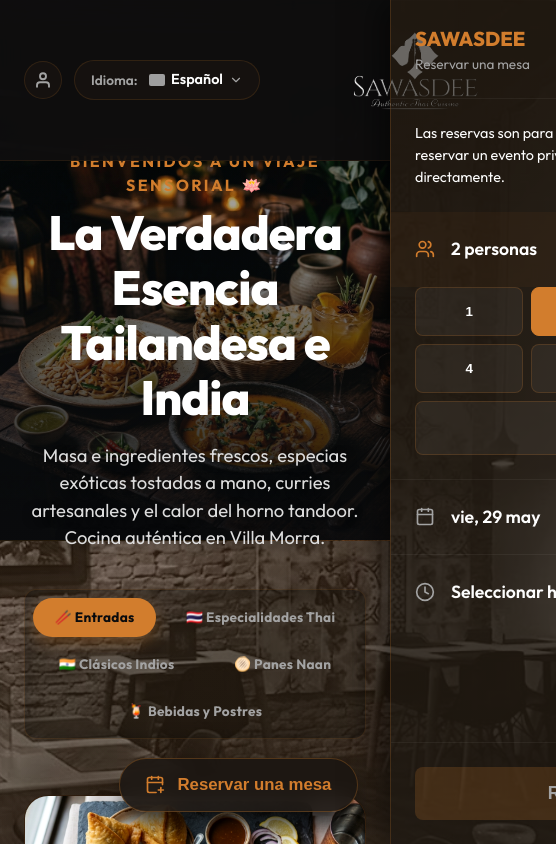
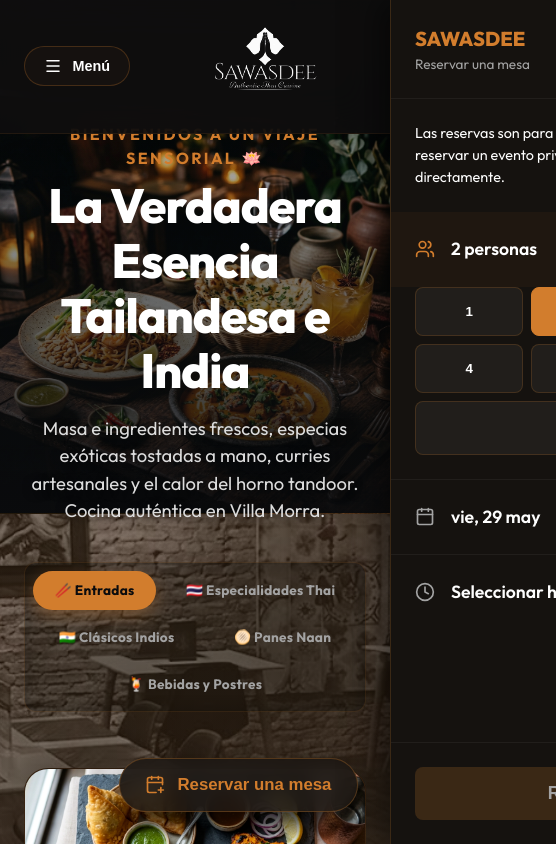
Before and after one commit to sawasdeepy2026-hue/sawasdee-web, a React (Vite) app: page / in a window 390 px wide. Shown: the top 844 px of the page, 556 px wide, since content can reach past the window. Built offline with nearby package versions, Linux system fonts and the light colour scheme; grey boxes are pictures that could not be loaded.

Commit message:
Implement sliding curtain menu containing login and language options for both desktop and mobile

```diff
--- a/src/components/Header.tsx
+++ b/src/components/Header.tsx
@@ -1,6 +1,6 @@
-import { ChevronDown, Menu } from 'lucide-react';
+import { Menu } from 'lucide-react';
 import { useTranslation } from 'react-i18next';
-import { useState, useRef, useEffect } from 'react';
+import { useState } from 'react';
 
 interface HeaderProps {
   isAdmin: boolean;
@@ -25,33 +25,12 @@
   onLogoutClick,
   onEditCredentialsClick
 }: HeaderProps) {
-  const { t, i18n } = useTranslation();
-  const [isLangOpen, setIsLangOpen] = useState(false);
-  const [isAdminMenuOpen, setIsAdminMenuOpen] = useState(false);
-  const [isMobileMenuOpen, setIsMobileMenuOpen] = useState(false);
-
-  const langRef = useRef<HTMLDivElement>(null);
-  const adminRef = useRef<HTMLDivElement>(null);
+  const { i18n } = useTranslation();
+  const [isMenuOpen, setIsMenuOpen] = useState(false);
 
   const changeLanguage = (lng: string) => {
     i18n.changeLanguage(lng);
-    setIsLangOpen(false);
   };
-
-  useEffect(() => {
-    const handleClickOutside = (event: MouseEvent) => {
-      if (langRef.current && !langRef.current.contains(event.target as Node)) {
-        setIsLangOpen(false);
-      }
-      if (adminRef.current && !adminRef.current.contains(event.target as Node)) {
-        setIsAdminMenuOpen(false);
-      }
-    };
-    document.addEventListener('mousedown', handleClickOutside);
-    return () => document.removeEventListener('mousedown', handleClickOutside);
-  }, []);
-
-  const currentLang = LANGUAGES.find(l => l.code === i18n.language) || LANGUAGES[0];
 
   return (
     <header
@@ -63,243 +42,53 @@
         backdropFilter: 'blur(20px)',
         WebkitBackdropFilter: 'blur(20px)',
         borderBottom: '1px solid rgba(210, 125, 45, 0.1)',
-        padding: '1.25rem 0',
+        padding: '1rem 0',
         transition: 'var(--transition)'
       }}
     >
-      <div className="container" style={{ display: 'flex', justifyContent: 'space-between', alignItems: 'center', minHeight: '120px', gap: '1rem', width: '100%' }}>
+      <div className="container" style={{ display: 'flex', justifyContent: 'space-between', alignItems: 'center', minHeight: '100px', gap: '1rem', width: '100%' }}>
 
-        {/* Column 1 (Left): Desktop Controls or Mobile Menu Hamburger (flex-start) */}
+        {/* Column 1 (Left): Premium Menu Trigger Button */}
         <div style={{ flex: 1, display: 'flex', alignItems: 'center', justifyContent: 'flex-start' }}>
-          {/* Left Side: Admin Login & Language Selector (Desktop) */}
-          <div className="desktop-nav" style={{ alignItems: 'center', gap: '0.75rem' }}>
-            {/* Admin Profile Login Button */}
-            <div
-              ref={adminRef}
-              style={{ position: 'relative' }}
-            >
-              {isAdmin ? (
-                <div
-                  onClick={() => setIsAdminMenuOpen(!isAdminMenuOpen)}
-                  style={{
-                    display: 'flex',
-                    alignItems: 'center',
-                    gap: '0.5rem',
-                    background: 'rgba(210, 125, 45, 0.12)',
-                    padding: '0.5rem 1rem',
-                    borderRadius: '50px',
-                    border: '1px solid var(--primary)',
-                    cursor: 'pointer',
-                    userSelect: 'none',
-                    boxShadow: '0 0 10px rgba(210, 125, 45, 0.2)'
-                  }}
-                >
-                  <span style={{ width: '8px', height: '8px', borderRadius: '50%', background: '#4ade80', boxShadow: '0 0 8px #4ade80' }}></span>
-                  <span style={{ color: 'white', fontSize: '0.85rem', fontWeight: 700 }}>
-                    {adminUsername}
-                  </span>
-                  <ChevronDown size={14} color="var(--primary)" style={{ transform: isAdminMenuOpen ? 'rotate(180deg)' : 'none', transition: '0.2s' }} />
-                </div>
-              ) : (
-                <div
-                  onClick={onLoginClick}
+          <button
+            onClick={() => setIsMenuOpen(!isMenuOpen)}
             style={{
                display: 'flex',
                alignItems: 'center',
                justifyContent: 'center',
-                    width: '38px',
-                    height: '38px',
-                    borderRadius: '50%',
-                    background: 'rgba(28, 23, 18, 0.6)',
-                    border: '1px solid rgba(210, 125, 45, 0.15)',
+               gap: '0.65rem',
+               padding: '0.65rem 1.2rem',
+               borderRadius: '50px',
+               background: isMenuOpen ? 'var(--primary)' : 'rgba(28, 23, 18, 0.6)',
+               border: isMenuOpen ? '1px solid var(--primary)' : '1px solid rgba(210, 125, 45, 0.25)',
+               color: isMenuOpen ? '#0a0b0d' : 'white',
                cursor: 'pointer',
-                    color: 'var(--text-muted)',
-                    transition: 'var(--transition)'
+               fontWeight: 700,
+               fontSize: '0.9rem',
+               transition: 'all 0.3s ease',
+               boxShadow: isMenuOpen ? '0 4px 15px rgba(210, 125, 45, 0.25)' : 'none'
             }}
             onMouseEnter={(e) => {
+              if (!isMenuOpen) {
                 e.currentTarget.style.borderColor = 'var(--primary)';
-                    e.currentTarget.style.color = 'var(--primary)';
-                    e.currentTarget.style.transform = 'scale(1.05)';
-                  }}
-                  onMouseLeave={(e) => {
-                    e.currentTarget.style.borderColor = 'rgba(210, 125, 45, 0.15)';
-                    e.currentTarget.style.color = 'var(--text-muted)';
-                    e.currentTarget.style.transform = 'scale(1)';
-                  }}
-                  title="Acceso Administrador"
-                >
-                  <svg viewBox="0 0 24 24" width="18" height="18" stroke="currentColor" strokeWidth="2.5" fill="none" strokeLinecap="round" strokeLinejoin="round">
-                    <path d="M20 21v-2a4 4 0 0 0-4-4H8a4 4 0 0 0-4 4v2"></path>
-                    <circle cx="12" cy="7" r="4"></circle>
-                  </svg>
-                </div>
-              )}
-
-              {isAdminMenuOpen && isAdmin && (
-                <div
-                  style={{
-                    position: 'absolute',
-                    top: '110%',
-                    left: 0,
-                    width: '180px',
-                    background: 'rgba(15, 16, 20, 0.95)',
-                    backdropFilter: 'blur(10px)',
-                    border: '1px solid rgba(210, 125, 45, 0.2)',
-                    borderRadius: '12px',
-                    boxShadow: '0 10px 25px rgba(0,0,0,0.5)',
-                    overflow: 'hidden',
-                    zIndex: 100,
-                    display: 'flex',
-                    flexDirection: 'column'
-                  }}
-                >
-                  <div
-                    onClick={() => {
-                      setIsAdminMenuOpen(false);
-                      onEditCredentialsClick();
-                    }}
-                    style={{
-                      padding: '0.75rem 1rem',
-                      cursor: 'pointer',
-                      color: 'white',
-                      fontSize: '0.85rem',
-                      fontWeight: 500,
-                      borderBottom: '1px solid rgba(255, 255, 255, 0.05)',
-                      transition: 'background 0.2s'
-                    }}
-                    onMouseEnter={(e) => e.currentTarget.style.background = 'rgba(255, 255, 255, 0.05)'}
-                    onMouseLeave={(e) => e.currentTarget.style.background = 'transparent'}
-                  >
-                    ⚙️ Credenciales
-                  </div>
-                  <div
-                    onClick={() => {
-                      setIsAdminMenuOpen(false);
-                      onLogoutClick();
-                    }}
-                    style={{
-                      padding: '0.75rem 1rem',
-                      cursor: 'pointer',
-                      color: '#ff4d4d',
-                      fontSize: '0.85rem',
-                      fontWeight: 500,
-                      transition: 'background 0.2s'
-                    }}
-                    onMouseEnter={(e) => e.currentTarget.style.background = 'rgba(255, 77, 77, 0.1)'}
-                    onMouseLeave={(e) => e.currentTarget.style.background = 'transparent'}
-                  >
-                    🚪 Cerrar Sesión
-                  </div>
-                </div>
-              )}
-            </div>
-
-            {/* Language Selector */}
-            <div
-              ref={langRef}
-              style={{ position: 'relative' }}
-            >
-              <div
-                onClick={() => setIsLangOpen(!isLangOpen)}
-                style={{
-                  display: 'flex',
-                  alignItems: 'center',
-                  gap: '0.5rem',
-                  background: 'rgba(28, 23, 18, 0.6)',
-                  padding: '0.5rem 1rem',
-                  borderRadius: '50px',
-                  border: '1px solid rgba(210, 125, 45, 0.15)',
-                  cursor: 'pointer',
-                  userSelect: 'none'
-                }}
-              >
-                <span style={{ color: 'var(--text-muted)', fontSize: '0.85rem', fontWeight: 600 }}>
-                  {t('ui.language', 'Idioma')}:
-                </span>
-                <div style={{ display: 'flex', alignItems: 'center', gap: '0.4rem', marginLeft: '0.2rem' }}>
-                  <img src={currentLang.flagUrl} alt={currentLang.name} style={{ width: '16px', borderRadius: '2px' }} />
-                  <span style={{ color: 'white', fontSize: '0.9rem', fontWeight: 600 }}>{currentLang.name}</span>
-                  <ChevronDown size={14} color="var(--text-muted)" style={{ transform: isLangOpen ? 'rotate(180deg)' : 'none', transition: '0.2s' }} />
-                </div>
-              </div>
-
-              {isLangOpen && (
-                <div
-                  style={{
-                    position: 'absolute',
-                    top: '110%',
-                    left: 0,
-                    width: '160px',
-                    background: 'rgba(15, 16, 20, 0.95)',
-                    backdropFilter: 'blur(10px)',
-                    border: '1px solid rgba(210, 125, 45, 0.15)',
-                    borderRadius: '12px',
-                    boxShadow: '0 10px 25px rgba(0,0,0,0.5)',
-                    overflow: 'hidden',
-                    zIndex: 100,
-                    display: 'flex',
-                    flexDirection: 'column'
-                  }}
-                >
-                  {LANGUAGES.map(lang => (
-                    <div
-                      key={lang.code}
-                      onClick={() => changeLanguage(lang.code)}
-                      style={{
-                        display: 'flex',
-                        alignItems: 'center',
-                        gap: '0.75rem',
-                        padding: '0.75rem 1rem',
-                        cursor: 'pointer',
-                        color: i18n.language === lang.code ? 'var(--primary)' : 'white',
-                        background: i18n.language === lang.code ? 'rgba(210, 125, 45, 0.1)' : 'transparent',
-                        borderBottom: '1px solid rgba(255,255,255,0.05)',
-                        transition: '0.2s',
-                        fontWeight: i18n.language === lang.code ? 700 : 500
-                      }}
-                      onMouseEnter={(e) => {
-                        if (i18n.language !== lang.code) {
-                          e.currentTarget.style.background = 'rgba(255,255,255,0.05)';
+                e.currentTarget.style.background = 'rgba(210, 125, 45, 0.08)';
               }
             }}
             onMouseLeave={(e) => {
-                        if (i18n.language !== lang.code) {
-                          e.currentTarget.style.background = 'transparent';
+              if (!isMenuOpen) {
+                e.currentTarget.style.borderColor = 'rgba(210, 125, 45, 0.25)';
+                e.currentTarget.style.background = 'rgba(28, 23, 18, 0.6)';
               }
             }}
           >
-                      <img src={lang.flagUrl} alt={lang.name} style={{ width: '18px', borderRadius: '2px' }} />
-                      {lang.name}
-                    </div>
-                  ))}
-                </div>
-              )}
-            </div>
+            <Menu size={18} />
+            <span>Menú</span>
+          </button>
         </div>
 
-          {/* Hamburger Mobile Menu Toggle */}
-          <div
-            className="mobile-nav-toggle"
-            onClick={() => setIsMobileMenuOpen(!isMobileMenuOpen)}
-            style={{
-               alignItems: 'center',
-               justifyContent: 'center',
-               width: '44px',
-               height: '44px',
-               borderRadius: '8px',
-               background: 'rgba(28, 23, 18, 0.6)',
-               border: '1px solid rgba(210, 125, 45, 0.15)',
-               cursor: 'pointer',
-               transition: 'var(--transition)'
-            }}
-          >
-            <Menu size={22} color="var(--primary)" />
-          </div>
-        </div>
-
-        {/* Column 2 (Center): Brand Logo & Name (center) */}
+        {/* Column 2 (Center): Brand Logo & Name */}
         <div style={{ flex: '0 0 auto', display: 'flex', justifyContent: 'center', alignItems: 'center' }}>
-          <svg width="280" height="110" viewBox="0 0 360 170" style={{ pointerEvents: 'none' }}>
+          <svg width="240" height="90" viewBox="0 0 360 170" style={{ pointerEvents: 'none' }}>
             <defs>
               <filter id="remove-black" colorInterpolationFilters="sRGB">
                 <feColorMatrix type="matrix" values="
@@ -320,84 +109,156 @@
           </svg>
         </div>
 
-        {/* Column 3 (Right): Spacer to keep logo centered */}
+        {/* Column 3 (Right): Spacer */}
         <div style={{ flex: 1, display: 'flex', alignItems: 'center', justifyContent: 'flex-end' }}>
-          {/* Cart Button removed as requested to avoid redundancy with the floating bottom bar */}
+          {/* Preserves symmetry */}
         </div>
 
       </div>
 
-      {/* Mobile Menu Dropdown */}
-      {isMobileMenuOpen && (
+      {/* Premium Slide-Down Curtain Panel (Persiana) */}
+      <div
+        style={{
+          background: 'rgba(10, 11, 13, 0.96)',
+          backdropFilter: 'blur(20px)',
+          WebkitBackdropFilter: 'blur(20px)',
+          borderBottom: isMenuOpen ? '1px solid rgba(210, 125, 45, 0.15)' : '1px solid transparent',
+          overflow: 'hidden',
+          transition: 'all 0.4s cubic-bezier(0.16, 1, 0.3, 1)',
+          maxHeight: isMenuOpen ? '450px' : '0px',
+          opacity: isMenuOpen ? 1 : 0,
+          transform: isMenuOpen ? 'translateY(0)' : 'translateY(-15px)',
+          boxShadow: '0 20px 40px rgba(0,0,0,0.5)',
+          zIndex: 40
+        }}
+      >
+        <div style={{ padding: '2rem 1rem', maxWidth: '1200px', margin: '0 auto', display: 'flex', flexWrap: 'wrap', gap: '2rem', justifyContent: 'center' }}>
+
+          {/* Card 1: Acceso Administrador */}
           <div style={{
-          position: 'absolute',
-          top: '100%',
-          left: 0,
-          right: 0,
-          background: 'rgba(10, 11, 13, 0.95)',
-          backdropFilter: 'blur(20px)',
-          borderBottom: '1px solid rgba(210, 125, 45, 0.15)',
-          padding: '1rem',
+            flex: '1 1 300px',
+            background: 'rgba(255, 255, 255, 0.02)',
+            border: '1px solid rgba(210, 125, 45, 0.12)',
+            borderRadius: '16px',
+            padding: '1.5rem',
             display: 'flex',
             flexDirection: 'column',
             gap: '1rem',
-          zIndex: 40,
-          boxShadow: '0 10px 30px rgba(0,0,0,0.5)'
+            boxShadow: '0 8px 32px rgba(0, 0, 0, 0.2)'
           }}>
+            <h4 style={{ color: 'var(--primary)', margin: 0, fontSize: '1.05rem', fontWeight: 800, display: 'flex', alignItems: 'center', gap: '0.5rem' }}>
+              🔒 Acceso de Administrador
+            </h4>
+            <p style={{ color: 'var(--text-muted)', fontSize: '0.85rem', lineHeight: 1.5, margin: 0 }}>
+              Ingresa para gestionar el menú, modificar precios, agregar platos y cambiar imágenes de tus especialidades.
+            </p>
 
-          <div style={{ display: 'flex', justifyContent: 'space-between', alignItems: 'center' }}>
-            <span style={{ color: 'white', fontWeight: 600 }}>Menú Principal</span>
-          </div>
-
-          <div style={{ display: 'flex', flexDirection: 'column', gap: '0.75rem' }}>
             {isAdmin ? (
-              <div style={{ background: 'rgba(255,255,255,0.02)', padding: '1rem', borderRadius: '8px', border: '1px solid rgba(210,125,45,0.1)' }}>
-                <div style={{ color: 'var(--primary)', fontWeight: 600, marginBottom: '0.5rem' }}>
-                  Admin: {adminUsername}
+              <div style={{ display: 'flex', flexDirection: 'column', gap: '0.75rem', marginTop: 'auto' }}>
+                <div style={{ display: 'flex', alignItems: 'center', gap: '0.5rem', color: '#4ade80', fontSize: '0.85rem', fontWeight: 700 }}>
+                  <span style={{ width: '8px', height: '8px', borderRadius: '50%', background: '#4ade80', boxShadow: '0 0 8px #4ade80' }}></span>
+                  Admin activo: {adminUsername}
                 </div>
                 <div style={{ display: 'flex', gap: '0.5rem' }}>
-                  <button onClick={() => { onEditCredentialsClick(); setIsMobileMenuOpen(false); }} className="btn" style={{ flex: 1, padding: '0.5rem', background: 'rgba(255,255,255,0.1)', color: 'white', fontSize: '0.85rem' }}>Credenciales</button>
-                  <button onClick={() => { onLogoutClick(); setIsMobileMenuOpen(false); }} className="btn" style={{ flex: 1, padding: '0.5rem', background: 'rgba(255,50,50,0.1)', color: '#ff4d4d', fontSize: '0.85rem' }}>Salir</button>
+                  <button
+                    onClick={() => { onEditCredentialsClick(); setIsMenuOpen(false); }}
+                    style={{ flex: 1, padding: '0.6rem', background: 'rgba(255,255,255,0.06)', color: 'white', border: '1px solid rgba(255,255,255,0.1)', borderRadius: '8px', cursor: 'pointer', fontWeight: 600, fontSize: '0.8rem', transition: 'var(--transition)' }}
+                    onMouseEnter={(e) => e.currentTarget.style.background = 'rgba(255,255,255,0.15)'}
+                    onMouseLeave={(e) => e.currentTarget.style.background = 'rgba(255,255,255,0.06)'}
+                  >
+                    ⚙️ Credenciales
+                  </button>
+                  <button
+                    onClick={() => { onLogoutClick(); setIsMenuOpen(false); }}
+                    style={{ flex: 1, padding: '0.6rem', background: 'rgba(255,77,77,0.12)', color: '#ff4d4d', border: '1px solid rgba(255,77,77,0.2)', borderRadius: '8px', cursor: 'pointer', fontWeight: 600, fontSize: '0.8rem', transition: 'var(--transition)' }}
+                    onMouseEnter={(e) => e.currentTarget.style.background = 'rgba(255,77,77,0.25)'}
+                    onMouseLeave={(e) => e.currentTarget.style.background = 'rgba(255,77,77,0.12)'}
+                  >
+                    🚪 Cerrar Sesión
+                  </button>
                 </div>
               </div>
             ) : (
               <button
-                onClick={() => { onLoginClick(); setIsMobileMenuOpen(false); }}
-                className="btn"
-                style={{ width: '100%', background: 'rgba(210, 125, 45, 0.1)', color: 'var(--primary)', border: '1px solid rgba(210, 125, 45, 0.2)' }}
+                onClick={() => { onLoginClick(); setIsMenuOpen(false); }}
+                style={{
+                  marginTop: 'auto',
+                  background: 'var(--primary)',
+                  color: '#0a0b0d',
+                  border: 'none',
+                  borderRadius: '8px',
+                  padding: '0.75rem',
+                  fontWeight: 700,
+                  fontSize: '0.85rem',
+                  cursor: 'pointer',
+                  boxShadow: '0 4px 10px rgba(210,125,45,0.15)',
+                  transition: 'all 0.2s'
+                }}
+                onMouseEnter={(e) => e.currentTarget.style.background = 'var(--primary-hover)'}
+                onMouseLeave={(e) => e.currentTarget.style.background = 'var(--primary)'}
               >
-                Acceso Administrador
+                Iniciar Sesión
               </button>
             )}
+          </div>
 
-            <div style={{ background: 'rgba(255,255,255,0.02)', padding: '1rem', borderRadius: '8px', border: '1px solid rgba(255,255,255,0.05)' }}>
-              <div style={{ color: 'var(--text-muted)', fontSize: '0.85rem', marginBottom: '0.5rem' }}>{t('ui.language', 'Idioma')}</div>
-              <div style={{ display: 'flex', flexWrap: 'wrap', gap: '0.5rem' }}>
-                {LANGUAGES.map(lang => (
+          {/* Card 2: Selector de Idioma */}
+          <div style={{
+            flex: '1 1 300px',
+            background: 'rgba(255, 255, 255, 0.02)',
+            border: '1px solid rgba(255, 255, 255, 0.05)',
+            borderRadius: '16px',
+            padding: '1.5rem',
+            display: 'flex',
+            flexDirection: 'column',
+            gap: '1rem',
+            boxShadow: '0 8px 32px rgba(0, 0, 0, 0.2)'
+          }}>
+            <h4 style={{ color: 'white', margin: 0, fontSize: '1.05rem', fontWeight: 800, display: 'flex', alignItems: 'center', gap: '0.5rem' }}>
+              🌐 Seleccionar Idioma
+            </h4>
+            <p style={{ color: 'var(--text-muted)', fontSize: '0.85rem', lineHeight: 1.5, margin: 0 }}>
+              Traduce al instante todas las secciones del menú, especialidades y el proceso de pedido a tu idioma preferido.
+            </p>
+
+            <div style={{ display: 'grid', gridTemplateColumns: 'repeat(2, 1fr)', gap: '0.5rem', marginTop: 'auto' }}>
+              {LANGUAGES.map(lang => {
+                const isActive = i18n.language === lang.code;
+                return (
                   <div
                     key={lang.code}
-                    onClick={() => { changeLanguage(lang.code); setIsMobileMenuOpen(false); }}
+                    onClick={() => { changeLanguage(lang.code); setIsMenuOpen(false); }}
                     style={{
-                      display: 'flex', alignItems: 'center', gap: '0.5rem', padding: '0.5rem',
-                      background: i18n.language === lang.code ? 'var(--primary)' : 'rgba(255,255,255,0.05)',
-                      color: i18n.language === lang.code ? 'black' : 'white',
-                      borderRadius: '6px',
+                      display: 'flex',
+                      alignItems: 'center',
+                      gap: '0.6rem',
+                      padding: '0.6rem 0.8rem',
+                      background: isActive ? 'var(--primary)' : 'rgba(255,255,255,0.04)',
+                      color: isActive ? '#0a0b0d' : 'white',
+                      border: isActive ? '1px solid var(--primary)' : '1px solid rgba(255,255,255,0.06)',
+                      borderRadius: '8px',
                       cursor: 'pointer',
                       fontSize: '0.85rem',
-                      fontWeight: 600,
-                      flex: '1 0 calc(50% - 0.5rem)'
+                      fontWeight: isActive ? 700 : 500,
+                      transition: 'all 0.2s'
+                    }}
+                    onMouseEnter={(e) => {
+                      if (!isActive) e.currentTarget.style.background = 'rgba(255,255,255,0.1)';
+                    }}
+                    onMouseLeave={(e) => {
+                      if (!isActive) e.currentTarget.style.background = 'rgba(255,255,255,0.04)';
                     }}
                   >
-                    <img src={lang.flagUrl} alt={lang.name} style={{ width: '16px' }} />
-                    {lang.name}
+                    <img src={lang.flagUrl} alt={lang.name} style={{ width: '18px', borderRadius: '2px' }} />
+                    <span>{lang.name}</span>
                   </div>
-                ))}
+                );
+              })}
             </div>
           </div>
 
         </div>
       </div>
-      )}
     </header>
   );
 }
```
Lines whose indentation alone changed are shown as unchanged.
